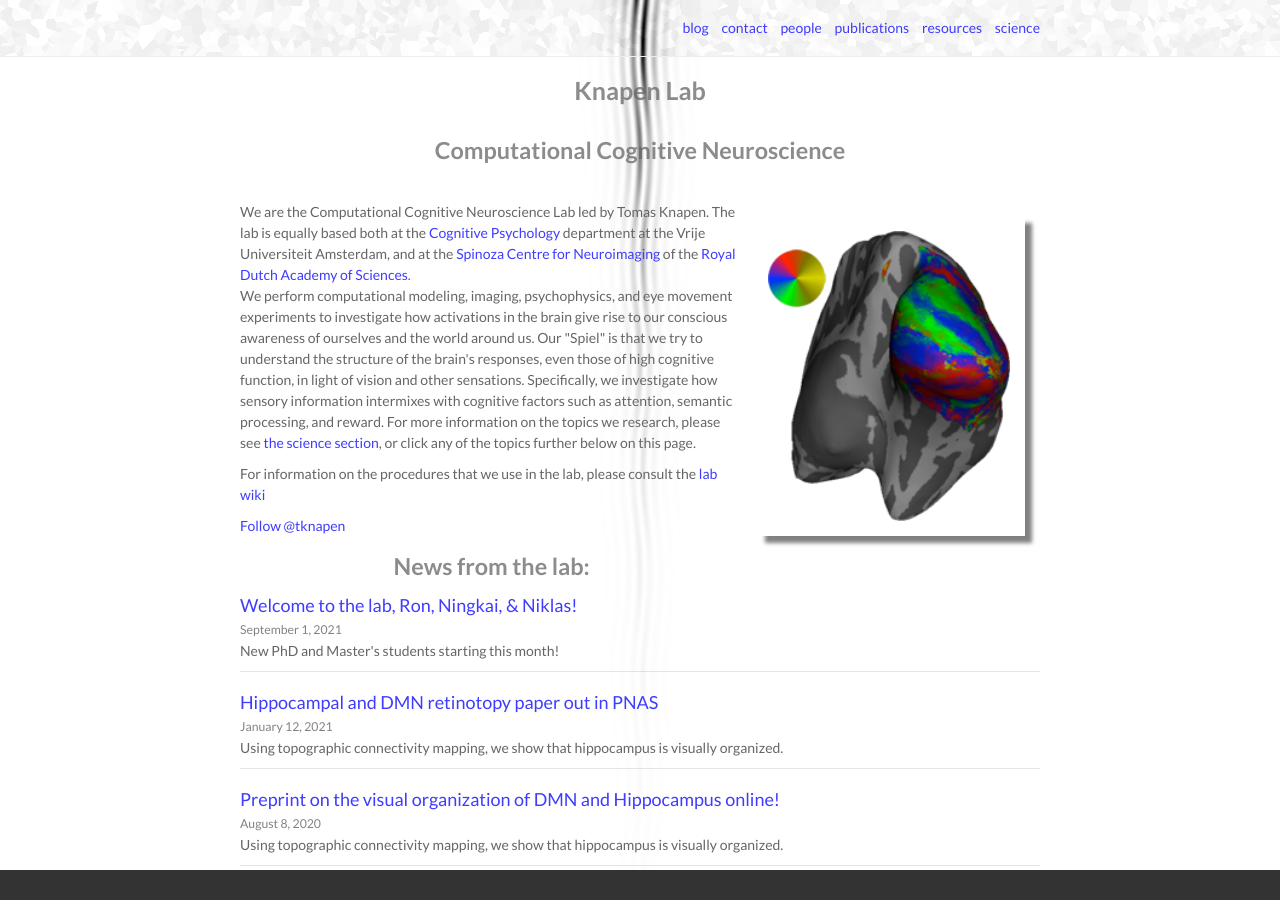
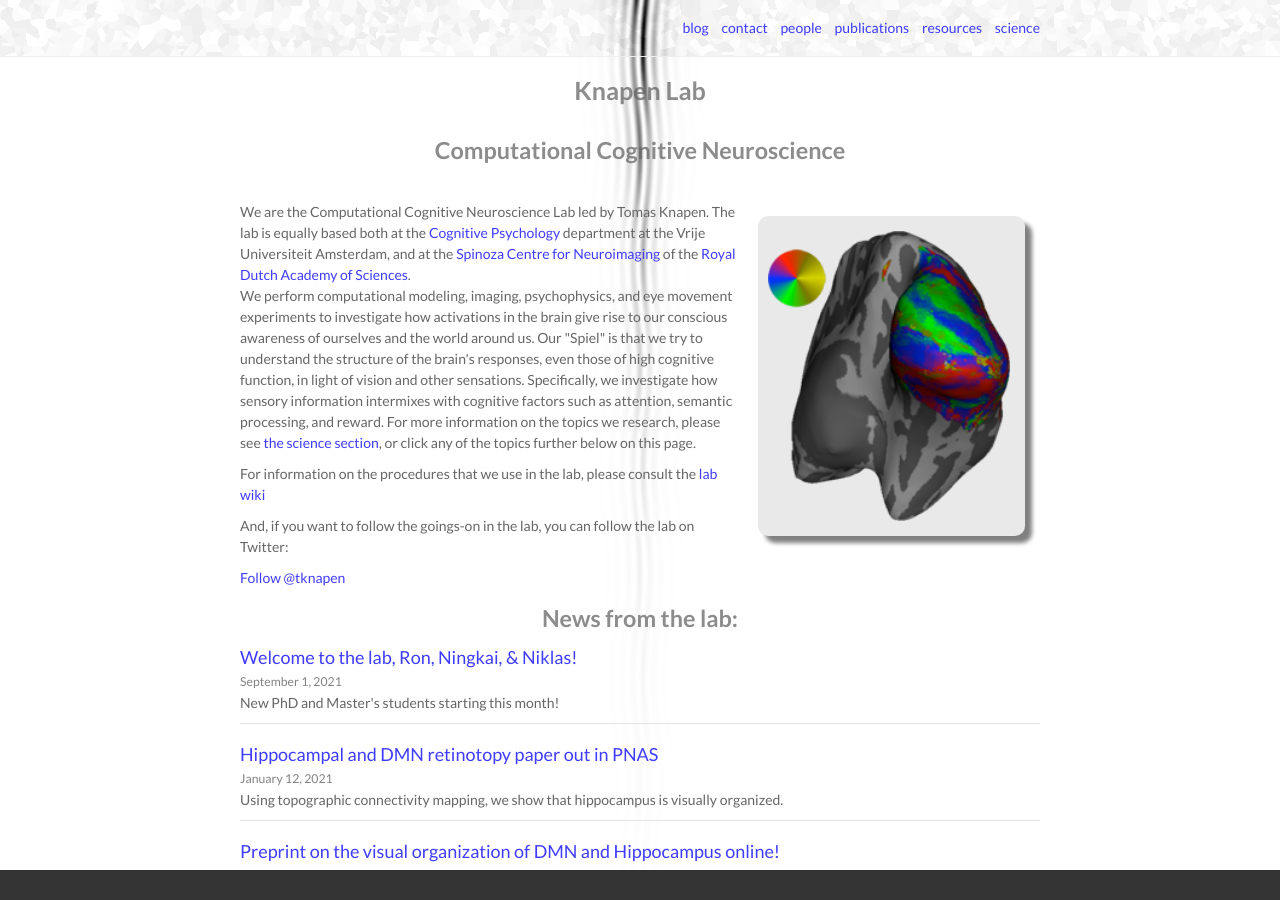
Before and after one commit to tknapen/tknapen.github.io, a Jekyll site: the page built from index.html, in a window 1280 px wide and 900 px high. Built offline with Jekyll 4.4.1, drawn with Linux system fonts in a browser that asks for light colours; nearby versions of some CDN libraries; the list of posts is cut into pages by our own code; comment, search, counter and statistics services are not loaded.

Commit message:
updated index figure for pretty

```diff
--- a/index.html
+++ b/index.html
@@ -6,10 +6,11 @@ layout: default
 <h3>Computational Cognitive Neuroscience</h3>
 </div>
 <br/>
-  <img class="col one right" src="/img/polar_2mm_7T.png">
+  <img class="col one right" src="/img/polar_2mm_7T.png" style="border-radius: 10px; background: rgb(233, 233, 233);">
 <p>We are the Computational Cognitive Neuroscience Lab led by Tomas Knapen. The lab is equally based both at the <a href="http://www.vupsy.nl" target="_blank">Cognitive Psychology</a> department at the Vrije Universiteit Amsterdam, and at the <a href="http://www.spinozacentre.nl" target="_blank">Spinoza Centre for Neuroimaging</a> of the <a href="http://www.knaw.nl" target="_blank">Royal Dutch Academy of Sciences</a>.<br />
 We perform computational modeling, imaging, psychophysics, and eye movement experiments to investigate how activations in the brain give rise to our conscious awareness of ourselves and the world around us. Our "Spiel" is that we try to understand the structure of the brain's responses, even those of high cognitive function, in light of vision and other sensations. Specifically, we investigate how sensory information intermixes with cognitive factors such as attention, semantic processing, and reward. For more information on the topics we research, please see <a href="{{ site.baseurl }}/science/">the science section</a>, or click any of the topics further below on this page.</p>
 <p>For information on the procedures that we use in the lab, please consult the <a href="https://github.com/tknapen/tknapen.github.io/wiki" target="_blank">lab wiki</a></p>
+<p>And, if you want to follow the goings-on in the lab, you can follow the lab on Twitter:</p>
 <a href="https://twitter.com/tknapen?ref_src=twsrc%5Etfw" class="twitter-follow-button" data-show-screen-name="false" data-lang="en" data-show-count="false" style="margin: 5px 5px 0 0;">Follow @tknapen</a><script async src="https://platform.twitter.com/widgets.js" charset="utf-8"></script>
 <!-- News (blog) section -->
 <div class="header-bar">
```
